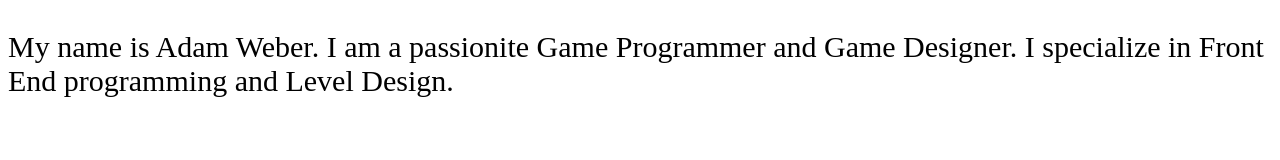
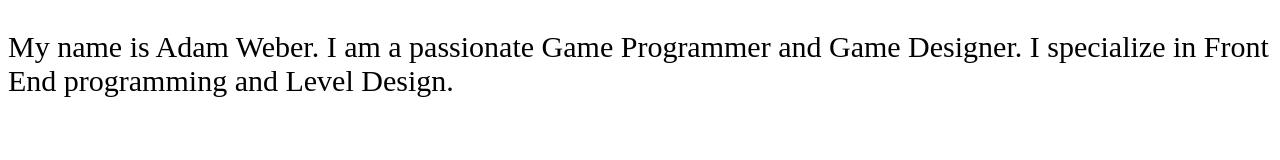
Before and after one commit to Zaidis/Zaidis.github.io, a plain HTML site: page index.html in a window 1280 px wide. Drawn offline with Linux system fonts and the light colour scheme.

Commit message:
Update index.html

```diff
--- a/index.html
+++ b/index.html
@@ -8,7 +8,7 @@
 <body>
     <div>
         <p class="headerText">
-            My name is Adam Weber. I am a passionite Game Programmer and Game Designer. I specialize in Front End programming and Level Design.
+            My name is Adam Weber. I am a passionate Game Programmer and Game Designer. I specialize in Front End programming and Level Design.
         </p>
     </div>
 </body>
```
